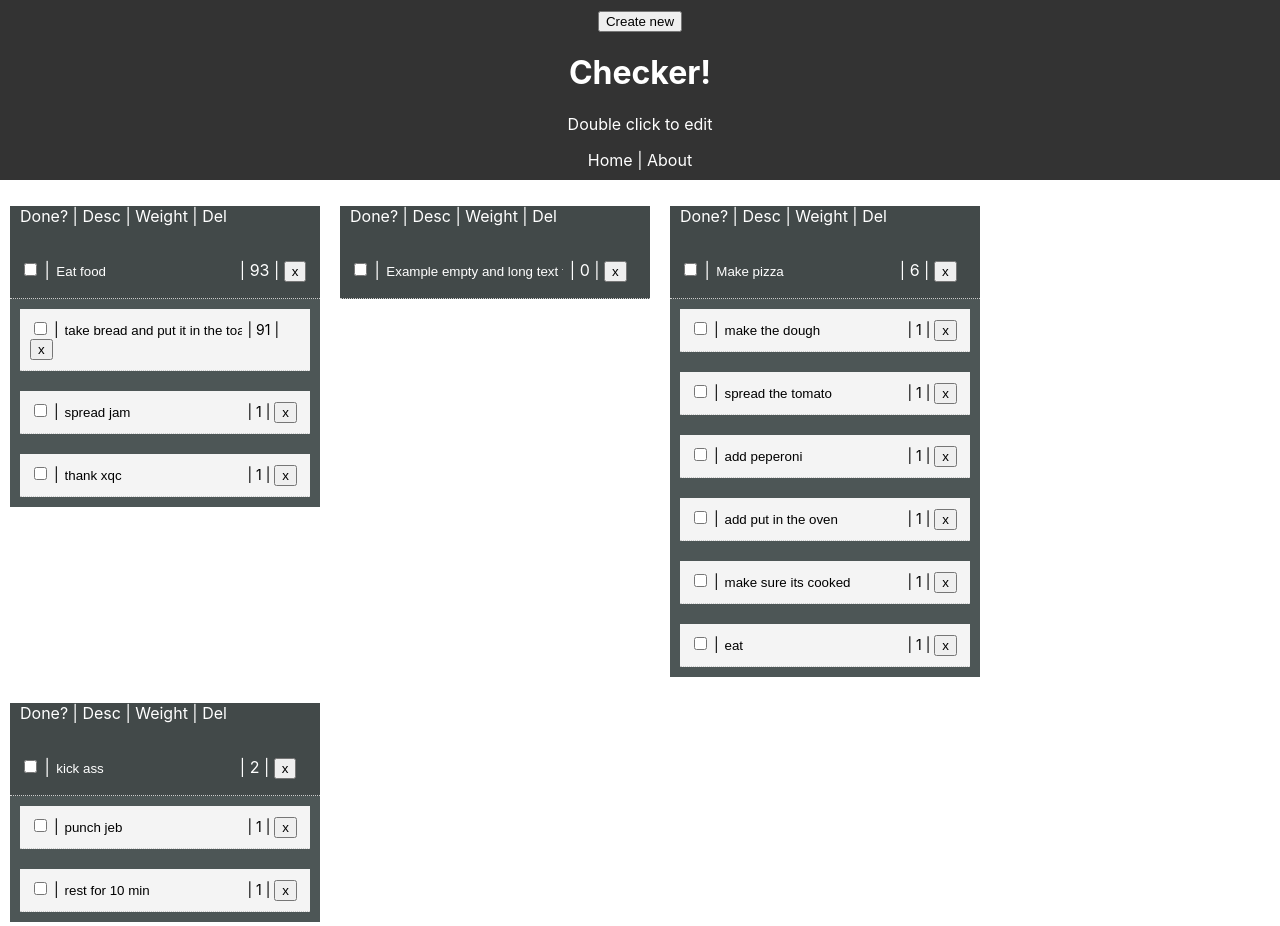
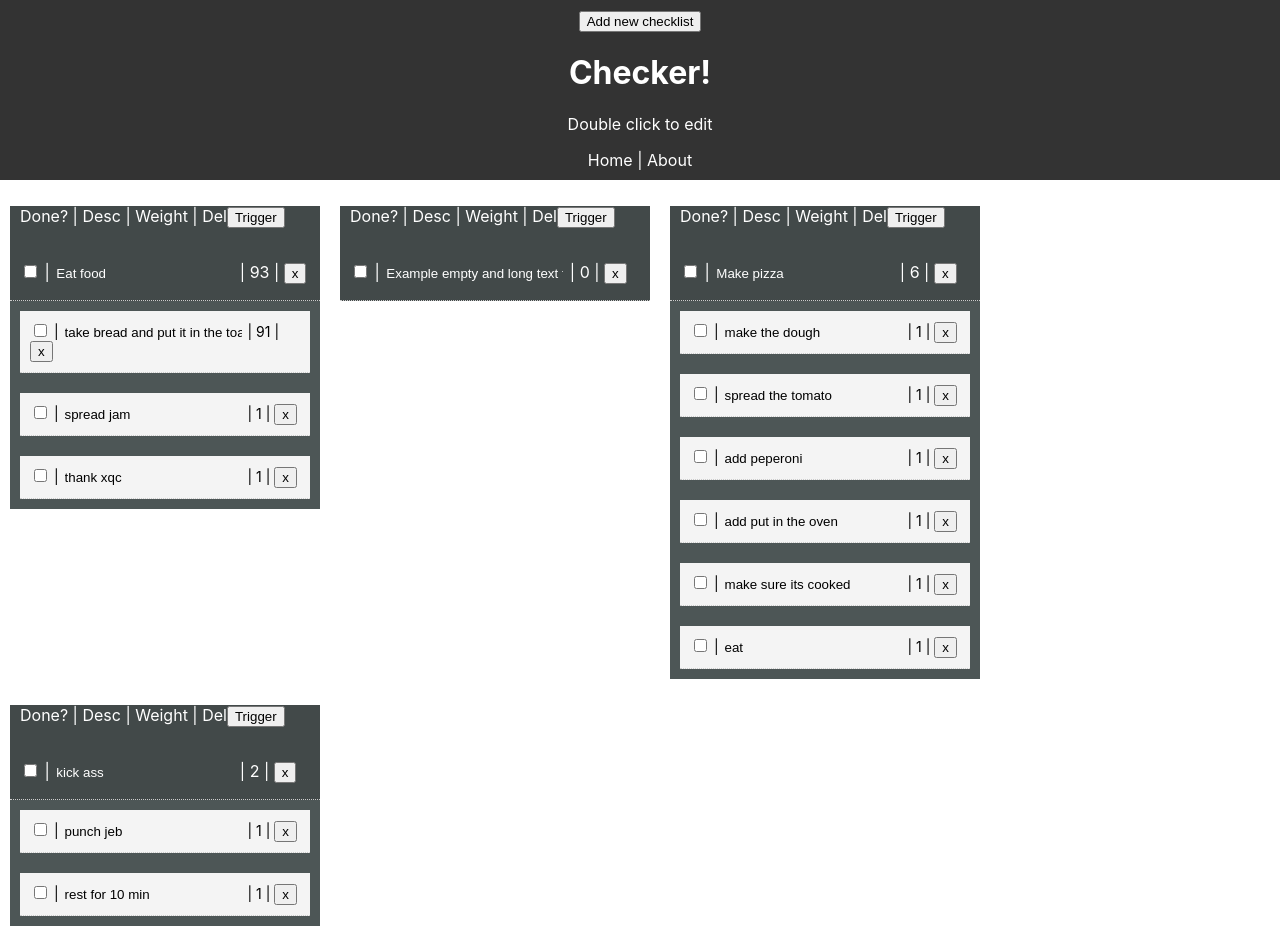
Before and after one commit to Dav418/checker, a React (Create React App) app: page / in a window 1280 px wide. Built offline with nearby package versions, Linux system fonts and the light colour scheme.

Commit message:
Added new package
"reactjs-popup" allows for cool popups that do not obscure the page

Changed "add new checklist" button on top of page to use the popup

```diff
--- a/package.json
+++ b/package.json
@@ -10,6 +10,7 @@
     "react-dom": "^16.13.1",
     "react-router-dom": "^5.2.0",
     "react-scripts": "3.4.3",
+    "reactjs-popup": "^1.5.0",
     "uuid": "^8.3.0"
   },
   "scripts": {
--- a/src/App.js
+++ b/src/App.js
@@ -57,7 +57,7 @@ class App extends Component {
     let weight = 0;
     let copyArr = [...this.state.items];
     copyArr.forEach(item =>{
-      if (item.id == id){
+      if (item.id === id){
         console.log("found item!")
         console.log(item)
         item.additionalItems.forEach(adItm =>{
@@ -70,13 +70,23 @@ class App extends Component {
       items:[...this.setState.items = copyArr]
     })
   }
-  addNewList = title => {
-    const newItem = {id:uuid(), desc:title, weight:0, completed:false, additionalItems:[]}
+  addNewList = d => {
+    const newItem = {id:uuid(), desc:d, weight:0, completed:false, additionalItems:[]}
+    this.setState({ items: [...this.state.items, newItem] });
+  };
 
-    this.setState({ items: [...this.state.items, newItem] });
-
-
-  };
+  addSub = (parentID ,d, w) =>{
+    const newSub = {id:uuid(), desc: d, weight: w, completed:false}
+    let copyArr = [...this.state.items];
+    copyArr.forEach(item =>{
+      if (item.id === parentID){
+        item.additionalItems.push(newSub);
+      }
+    })
+    this.setState({
+      items:[...this.setState.items = copyArr]
+    })
+  }
 
   markAsCompleted = id =>{
     this.setState({
@@ -130,6 +140,7 @@ class App extends Component {
               delItem ={this.delItem}
               delSub = {this.delSubItem}
               findWeight = {this.findWeight}
+              addSub = {this.addSub}
               />
             </React.Fragment>
             )}>
--- a/src/components/AddChecklist.js
+++ b/src/components/AddChecklist.js
@@ -1,5 +1,6 @@
 import React, { Component } from 'react';
 import PropTypes from 'prop-types';
+import Popup from "reactjs-popup";
 
 class AddChecklist extends Component{
 
@@ -22,12 +23,12 @@ class AddChecklist extends Component{
         this.setState({addNew : !stateAddNew})
     }
     render(){
-        const {addNew} = this.state
-        if(!addNew){
-            return(<button onClick={this.openAddNew.bind(this)}>Create new</button>)
-        }else{
-            return (
-                <React.Fragment>
+
+            return(<Popup trigger={<button> Add new checklist</button>} position="bottom center" >
+            <div
+            //style={this.popupStyle()}
+            >
+
                 <form onSubmit={this.onSubmit}
                 //style={{ display: 'flex' }}
                 >
@@ -37,6 +38,7 @@ class AddChecklist extends Component{
                 placeholder="Add Todo ..."
                 value={this.state.title}
                 onChange={this.onChange}
+                autoComplete="off"
                 />
                 <input
                 type="submit"
@@ -45,13 +47,9 @@ class AddChecklist extends Component{
                 //style={{flex: '1'}}
                 />
             </form>
-                    <button onClick={this.openAddNew.bind(this)}>x</button>
-                </React.Fragment>
-
-            )
+        </div>
+            </Popup>)
     }
-    }
-
 }
 
 AddChecklist.propTypes = {
--- a/src/components/HeadChecker.js
+++ b/src/components/HeadChecker.js
@@ -1,5 +1,7 @@
 import React, { Component } from "react";
 import PropTypes from "prop-types";
+import Popup from "reactjs-popup";
+
 
 
 
@@ -24,6 +26,14 @@ class HeadChecker extends Component {
       color: "white",
     }
   }
+
+  popupStyle =()=>{
+    return{
+      color: "black",
+      width:"100px",
+      height:"100px"
+    }
+  }
   getTextBoxStyle = () =>{
     return {
       border: "none",
@@ -42,7 +52,11 @@ class HeadChecker extends Component {
     return (
         <React.Fragment>
           <div style={this.headerStyle()}>
-          <p>Done? | Desc | Weight | Del</p>
+          <p>Done? | Desc | Weight | Del
+            <Popup trigger={<button> Trigger</button>} position="right center" >
+            <div style={this.popupStyle()}>Popup content here !!</div>
+            </Popup>
+          </p>
           </div>
 
           <div style = {this.getStyle()}>
--- a/src/components/Header.js
+++ b/src/components/Header.js
@@ -1,6 +1,7 @@
 import React, { Component } from 'react';
 import AddNew from './AddChecklist'
 import {Link} from 'react-router-dom';
+
 
 class Header extends Component{
 
--- a/src/components/ListCont.js
+++ b/src/components/ListCont.js
@@ -31,7 +31,8 @@ class ListCont extends Component{
                         todo ={item}
                         markAsCompleted ={this.props.markAsCompleted}
                         delItem = {this.props.delItem}
-                        findWeight = {this.props.findWeight}>
+                        findWeight = {this.props.findWeight}
+                        addSub ={this.props.addSub}>
                         </HeadItem>
                     </React.Fragment>
                     {item.additionalItems.map((adItm)=>(
```
Also changed, not shown: 1 other file (tests, documents, lock files or other folders). Lines whose indentation alone changed are shown as unchanged.
